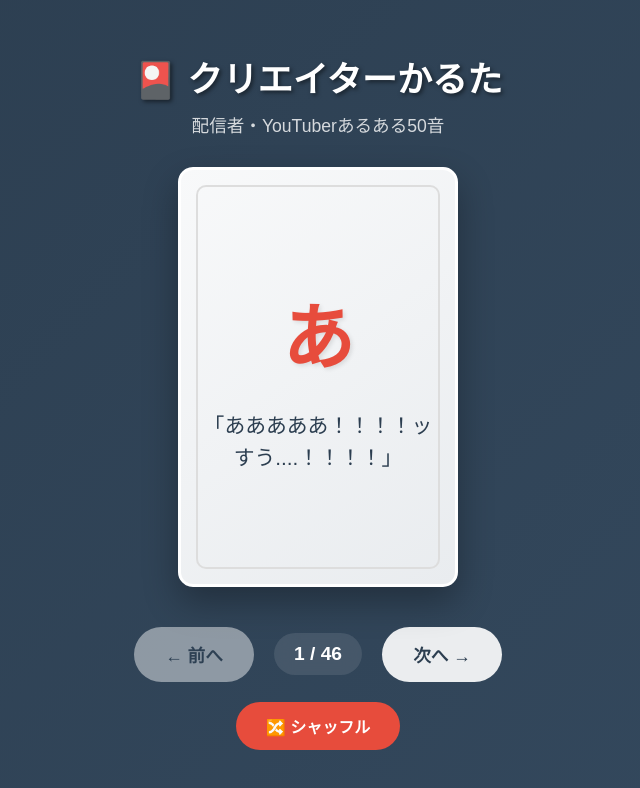
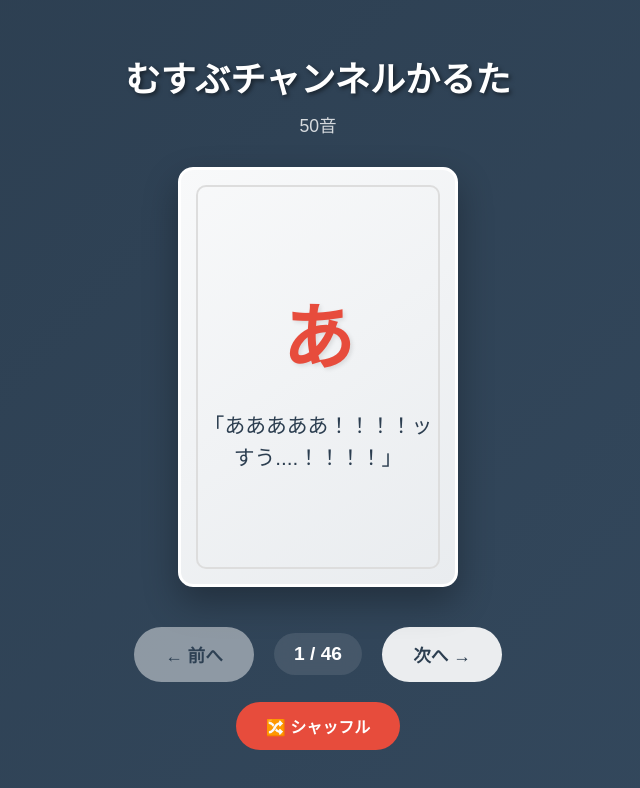
Before and after one commit to mubu321/musubukaruta, a plain HTML site: page index.html in a window 1280 px wide. Shown: the whole page, without its empty margins (322-962 px from the left). Drawn offline with Linux system fonts and the light colour scheme.

Commit message:
Update index.html

```diff
--- a/index.html
+++ b/index.html
@@ -218,8 +218,8 @@
 </head>
 <body>
     <div class="header">
-        <h1>🎴 クリエイターかるた</h1>
-        <p>配信者・YouTuberあるある50音</p>
+        <h1>むすぶチャンネルかるた</h1>
+        <p>50音</p>
     </div>
 
     <div class="karuta-container">
```
